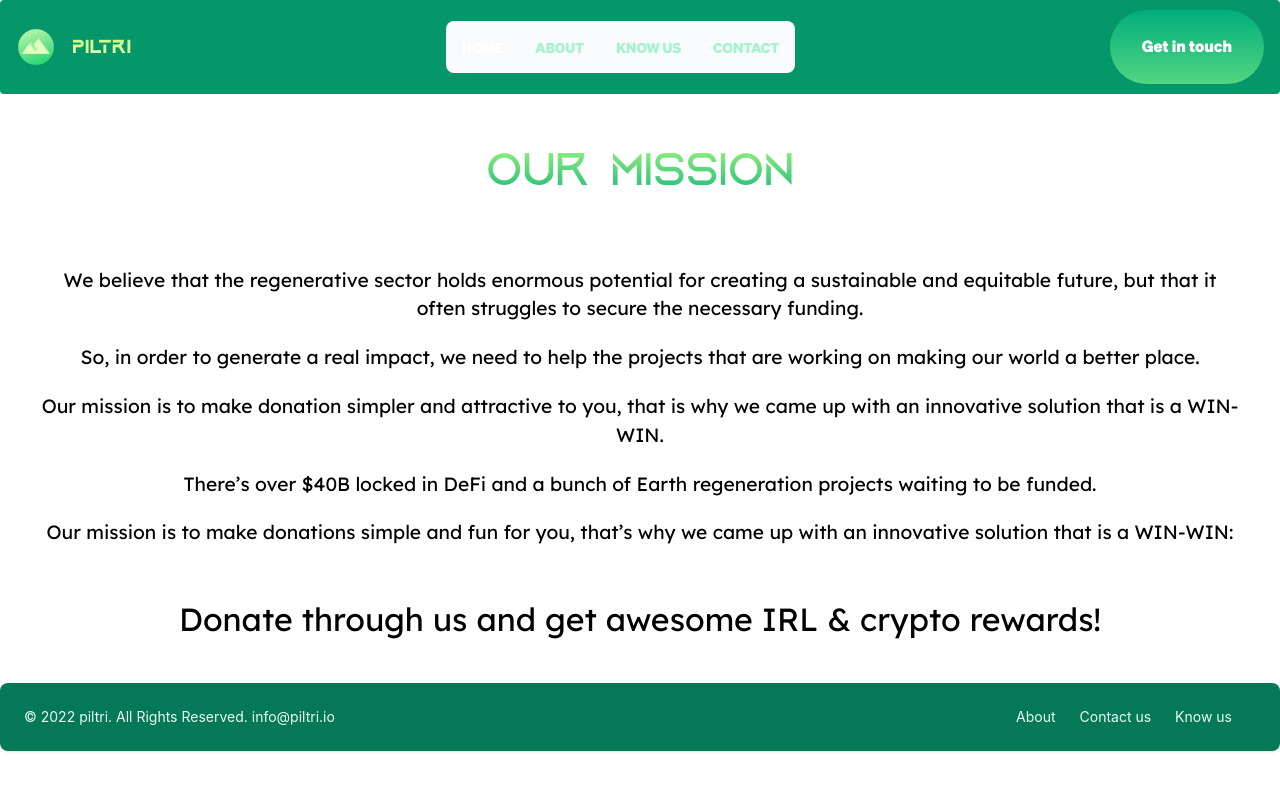
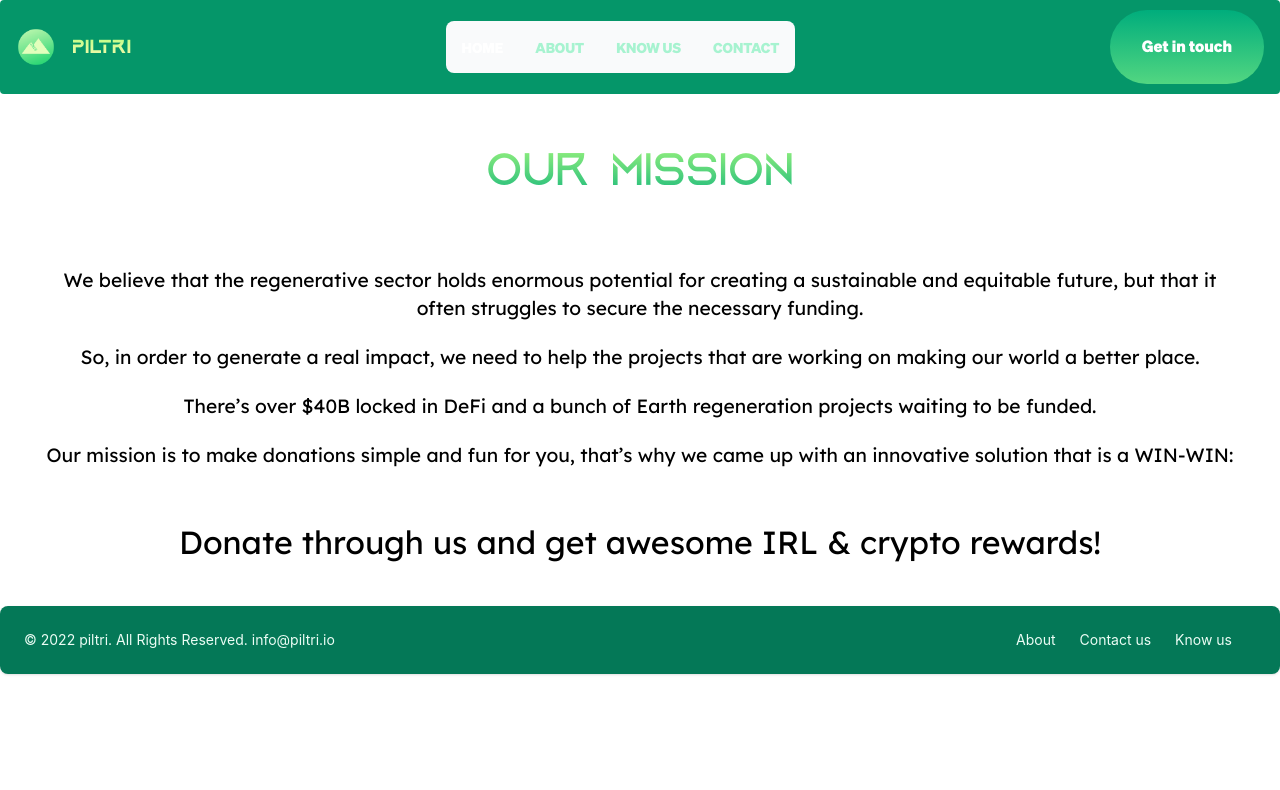
Before and after one commit to marumosquera/piltri, a React (Create React App) app: page /about in a window 1280 px wide. Shown: the top 790 px of the page. Built offline with nearby package versions, Linux system fonts and the light colour scheme.

Commit message:
removed paragraph

```diff
--- a/src/pages/AboutPage/AboutPage.jsx
+++ b/src/pages/AboutPage/AboutPage.jsx
@@ -17,11 +17,7 @@ export const AboutPage = () => {
               So, in order to generate a real impact, we need to help the
               projects that are working on making our world a better place.
             </p>
-            <p className="about-sentence mt-5">
-              Our mission is to make donation simpler and attractive to you,
-              that is why we came up with an innovative solution that is a
-              WIN-WIN.
-            </p>
+
             <p className="about-sentence mt-5">
               There’s over $40B locked in DeFi and a bunch of Earth regeneration
               projects waiting to be funded.
```
